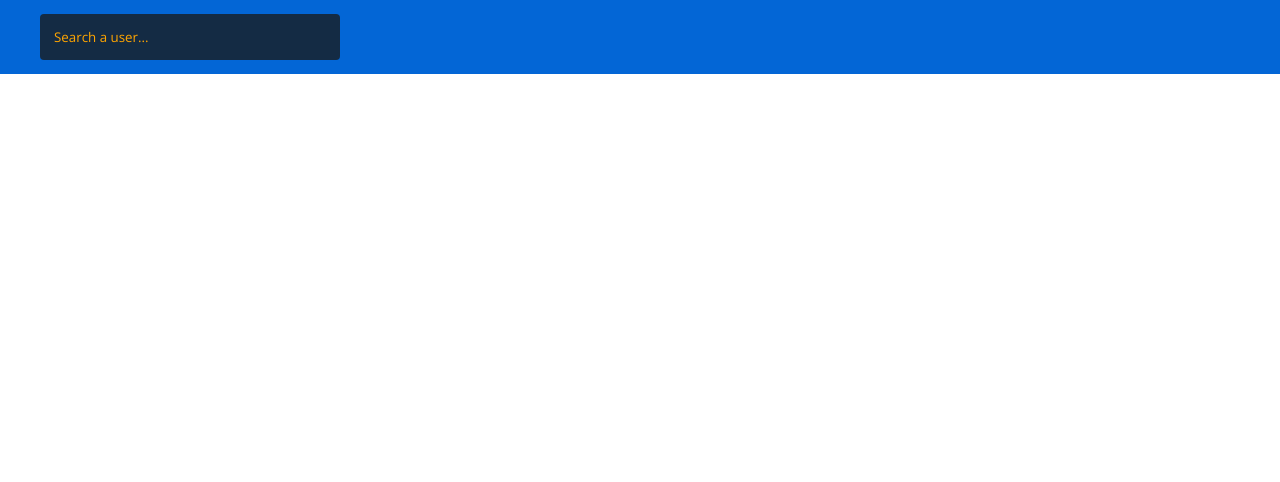
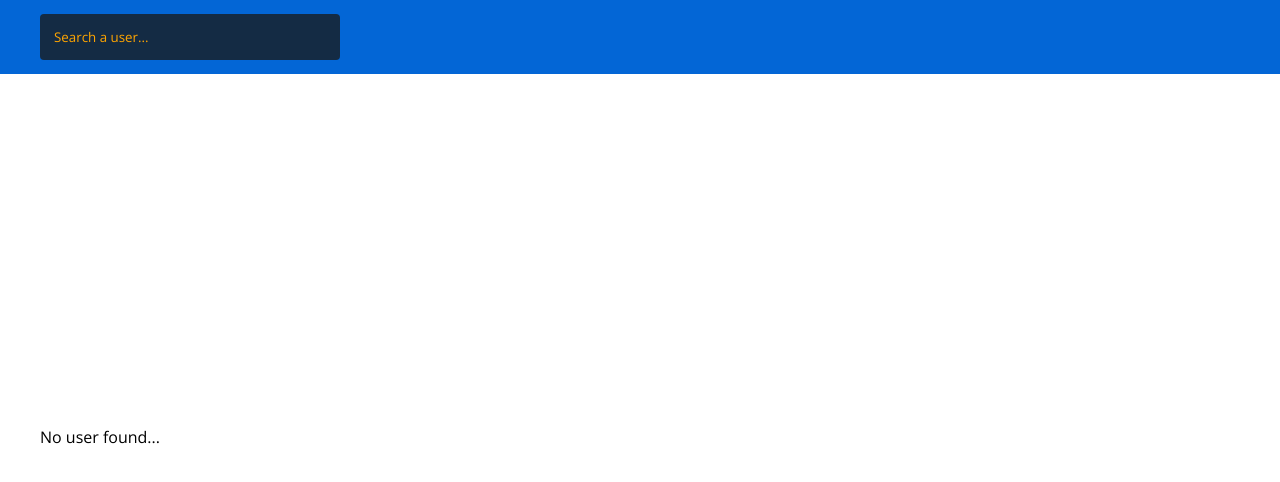
Before and after one commit to katmart93/github-app, a React (Create React App) app: page / in a window 1280 px wide. Shown: the top 482 px of the page. Built offline with nearby package versions, Linux system fonts and the light colour scheme.

Commit message:
user details displayed on the page

```diff
--- a/src/components/Hero.jsx
+++ b/src/components/Hero.jsx
@@ -1,13 +1,27 @@
+// context
+import { useContext } from "react";
+import { GithubContext } from "../context/GithubContext";
 // components
 import Container from "./Container";
 import Nav from "./Nav";
 import User from "./User";
 
 export default function Hero() {
+  const { user } = useContext(GithubContext);
+
   return (
     <section className="hero">
       <Nav />
-      <Container></Container>
+      <Container>
+        {user ? (
+          <>
+            <User />
+            <div className="wrapper"></div>
+          </>
+        ) : (
+          <p>No user found...</p>
+        )}
+      </Container>
     </section>
   );
 }
```
